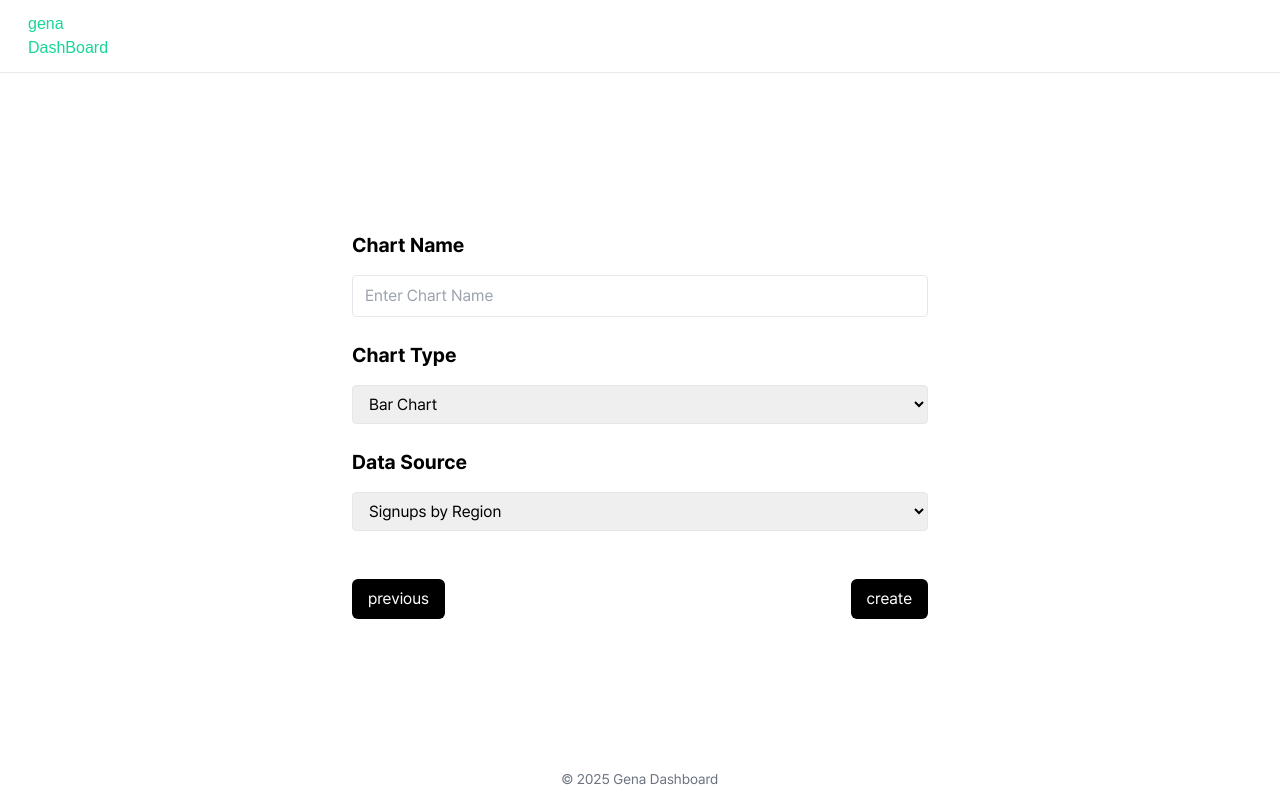
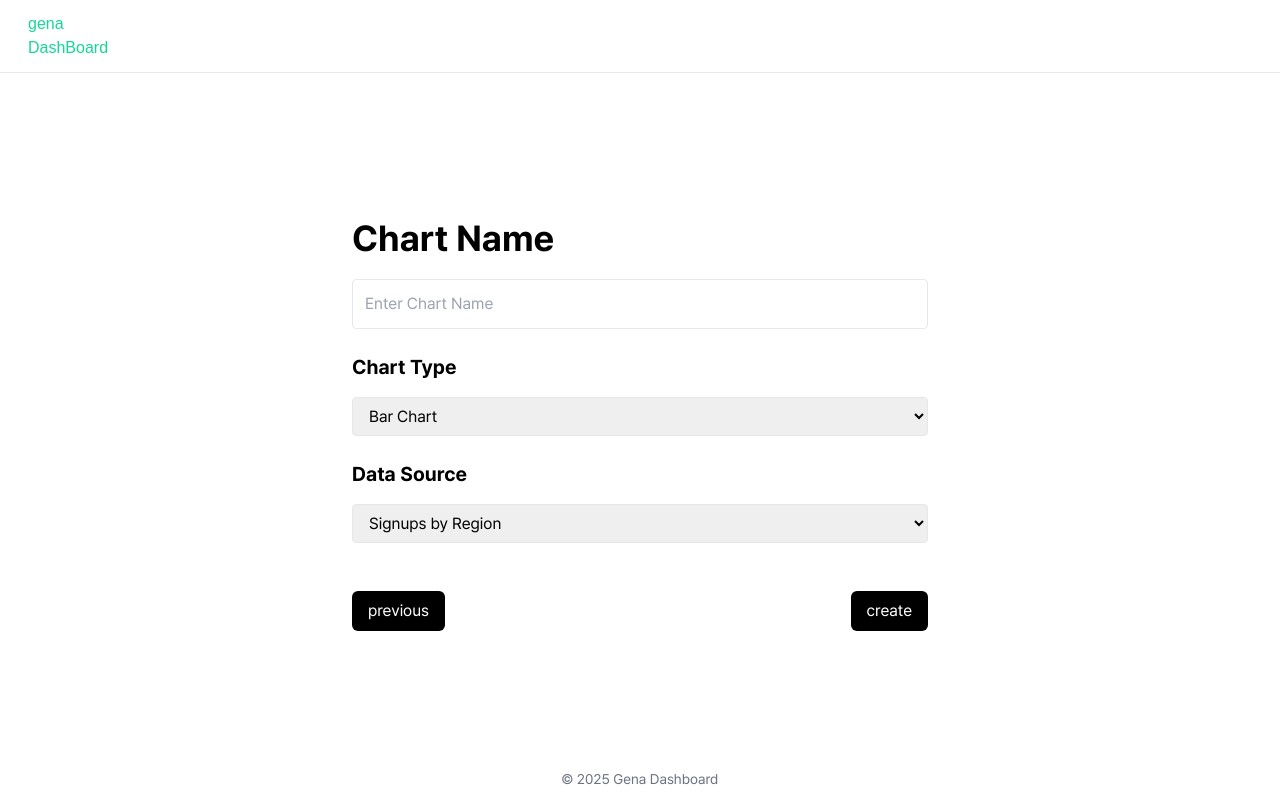
Before and after one commit to subinsong01/gena-frontend-assignment, a Next.js app: page /configure-chart in a window 1280 px wide. Built offline with nearby package versions, Linux system fonts and the light colour scheme.

Commit message:
feat: create InputBox component

```diff
--- a/src/components/InputBox.tsx
+++ b/src/components/InputBox.tsx
@@ -14,14 +14,14 @@ export default function InputBox({
 }: InputBoxProps) {
   return (
     <div className="flex flex-col mb-2">
-      <label htmlFor={id} className="mb-4 font-bold text-xl">
+      <label htmlFor={id} className="mb-5 font-bold text-4xl">
         {label}
       </label>
       <input
         id={id}
         type={type}
         {...props}
-        className="border rounded px-3 py-2 focus:outline-none focus:ring-1 focus:ring-primary-color"
+        className="border rounded px-3 py-3 focus:outline-none focus:ring-1 focus:ring-primary-color"
       />
     </div>
   );
```
